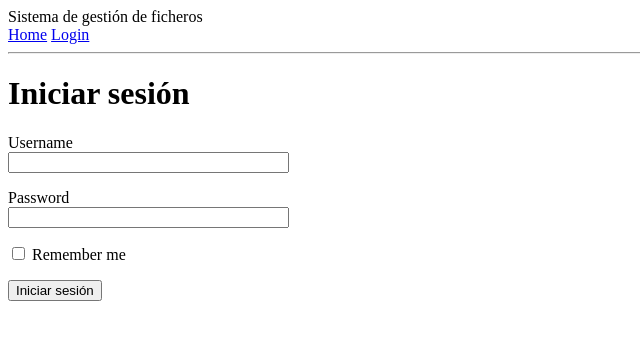
After one commit to sarnaizgarcia/my_file_manager, a Flask app: page /login in a window 1280 px wide. The commit adds this page. Shown: the top 340 px of the page, without its empty margins (0-640 px from the left). Run offline with Flask 2, Linux system fonts and the light colour scheme.

Commit message:
Login form

```diff
--- a/forms.py
+++ b/forms.py
@@ -7,4 +7,4 @@ class LoginForm(FlaskForm):
     username = StringField('Username', validators=[DataRequired()])
     password = PasswordField('Password', validators=[DataRequired()])
     remember_me = BooleanField('Remember me')
-    submit = SubmitField('Sign in')
+    submit = SubmitField('Iniciar sesión')
--- a/main.py
+++ b/main.py
@@ -1,8 +1,9 @@
 from os import environ
 
-from flask import Flask, render_template
+from flask import Flask, render_template, flash, redirect, url_for
 
 from config import Config
+from forms import LoginForm
 
 app = Flask(__name__)
 app.config.from_object(Config)
@@ -25,5 +26,15 @@ def index():
     return render_template('index.html', title='Home', user=user, files=files)
 
 
+@app.route('/login', methods=['GET', 'POST'])
+def login():
+    form = LoginForm()
+    if form.validate_on_submit():
+        flash(
+            f'Ha iniciado sesión el usuario {form.username.data}, recuerdame={form.remember_me.data}')
+        return redirect(url_for('index'))
+    return render_template('login.html', title='Iniciar sesión', form=form)
+
+
 if __name__ == '__main__':
     app.run(port=5001)
--- a/templates/base.html
+++ b/templates/base.html
@@ -3,8 +3,18 @@
     <title>Gestión de ficheros</title>
   </head>
   <body>
-    <div>Sistema de gestión de ficheros: <a href="/index">Home</a></div>
+    <div>
+      Sistema de gestión de ficheros<br />
+      <a href="{{ url_for('index') }}">Home</a>
+      <a href="{{ url_for('login') }}">Login</a>
+    </div>
     <hr />
-    {% block content %}{% endblock %}
+    {% with messages = get_flashed_messages() %} {% if messages %}
+    <ul>
+      {% for message in messages %}
+      <li>{{ message }}</li>
+      {% endfor %}
+    </ul>
+    {% endif %} {% endwith %} {% block content %}{% endblock %}
   </body>
 </html>
--- a/templates/index.html
+++ b/templates/index.html
@@ -1,5 +1,5 @@
 {% extends "base.html" %} {% block content %}
-<h1>Hi, {{ user.username }}</h1>
+<h1>Hola, {{ user.username }}</h1>
 {% for file in files %}
 <div>
   <p>{{ file.author.username }} is the author of {{ file.file_name }}</p>
--- /dev/null
+++ b/templates/login.html
@@ -0,0 +1,22 @@
+{% extends "base.html" %} {% block content %}
+<h1>Iniciar sesión</h1>
+<form action="" method="post" novalidate>
+  {{ form.hidden_tag() }}
+  <p>
+    {{ form.username.label }}<br />
+    {{ form.username(size=32) }}<br />
+    {% for error in form.username.errors %}
+    <span style="color: red;">[{{ error }}]</span>
+    {% endfor %}
+  </p>
+  <p>
+    {{ form.password.label }}<br />
+    {{ form.password(size=32) }}<br />
+    {% for error in form.password.errors %}
+    <span style="color: red;">[{{ error }}]</span>
+    {% endfor %}
+  </p>
+  <p>{{ form.remember_me() }} {{ form.remember_me.label }}</p>
+  <p>{{ form.submit() }}</p>
+</form>
+{% endblock %}
```
